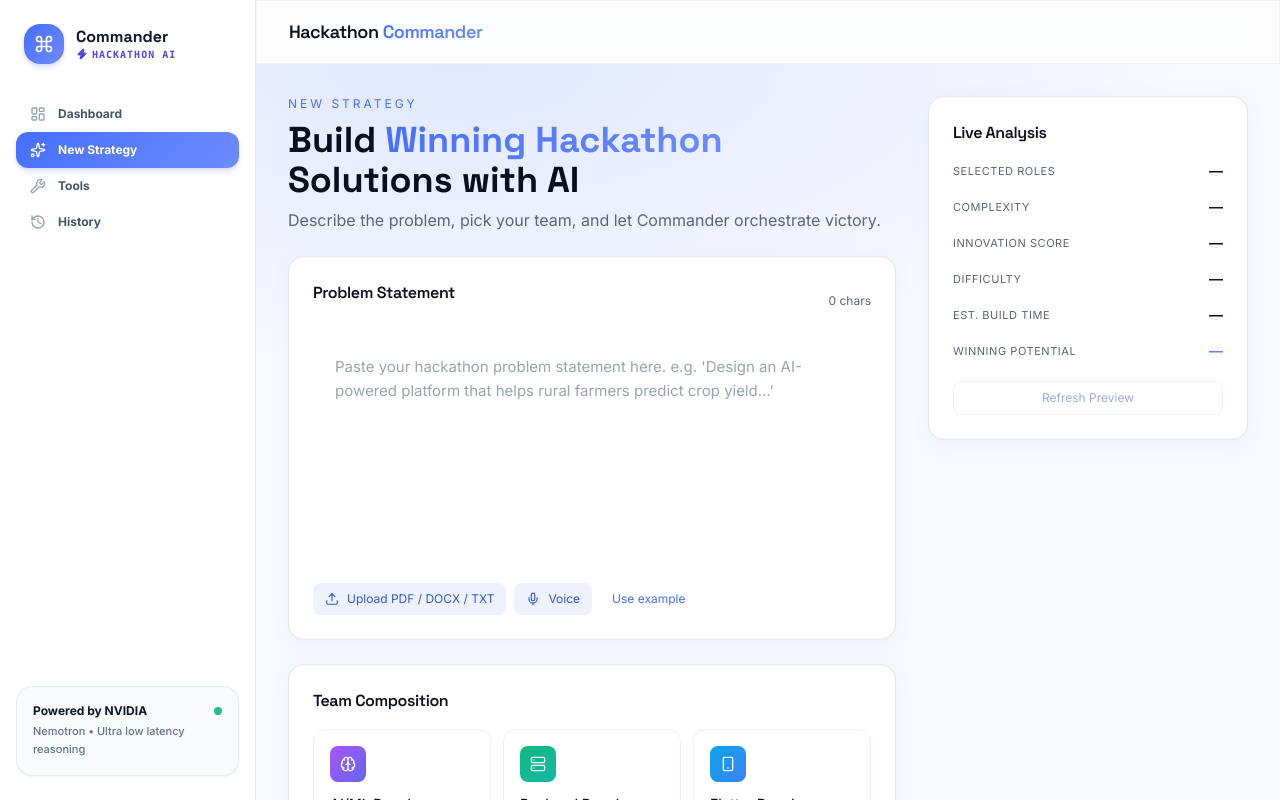
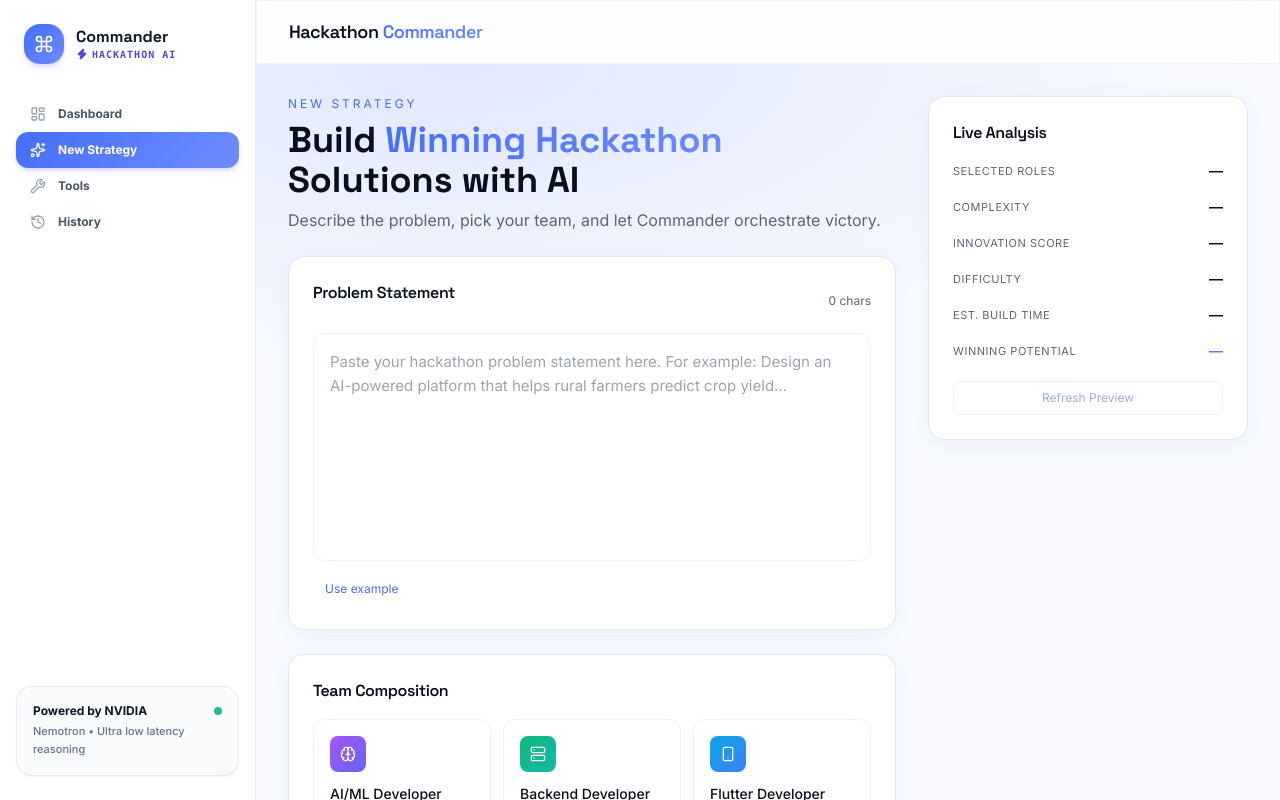
Before and after one commit to vishmay09/hackathon, a React app in the folder frontend/: page /new in a window 1280 px wide. Shown: the top 800 px of the page. Built offline with nearby package versions, Linux system fonts and the light colour scheme; the HTML template or start-up script is replaced by a standard one.

Commit message:
refactor: remove file upload functionality and clean up NewStrategy component

```diff
--- a/frontend/src/pages/NewStrategy.tsx
+++ b/frontend/src/pages/NewStrategy.tsx
@@ -4,11 +4,8 @@ import {
 } from "react";
 import { motion } from "framer-motion";
 import { useNavigate } from "react-router-dom";
-import { useDropzone } from "react-dropzone";
 import {
   Sparkles,
-  Upload,
-  Mic,
   X,
   Server,
   Smartphone,
@@ -24,11 +21,9 @@ import {
 } from "../components/ui/Card";
 import {
   generateStrategy,
-  uploadFile,
   previewStrategy,
 } from "../services/api";
 import { useHistory } from "../contexts/HistoryContext";
-import { createHistoryId } from "../lib/historyDb";
 import ThinkingModal from "../components/strategy/ThinkingModal";
 import clsx from "clsx";
 
@@ -100,72 +95,10 @@ export default function NewStrategy() {
   const [notes, setNotes] = useState("");
 
   const [loading, setLoading] = useState(false);
-  const [uploadingFile, setUploadingFile] =
-    useState(false);
   const [previewLoading, setPreviewLoading] =
     useState(false);
   const [preview, setPreview] =
     useState<PreviewData | null>(null);
-
-  /* ─────────────── File Upload ─────────────── */
-
-  const {
-    getRootProps,
-    getInputProps,
-    isDragActive,
-    open: openFilePicker,
-  } = useDropzone({
-    accept: {
-      "text/plain": [".txt"],
-      "application/pdf": [".pdf"],
-      "application/vnd.openxmlformats-officedocument.wordprocessingml.document":
-        [".docx"],
-    },
-    multiple: false,
-    noClick: true,
-    noKeyboard: true,
-
-    onDrop: async (acceptedFiles) => {
-      const file = acceptedFiles[0];
-
-      if (!file) return;
-
-      try {
-        setUploadingFile(true);
-
-        const text = await uploadFile(file);
-
-        setStatement((current) => {
-          const uploadedText = String(text).trim();
-
-          if (!uploadedText) {
-            return current;
-          }
-
-          return current
-            ? `${current}\n\n${uploadedText}`
-            : uploadedText;
-        });
-      } catch (error) {
-        console.error("File upload failed:", error);
-
-        const message =
-          error instanceof Error
-            ? error.message
-            : "Unknown upload error";
-
-        window.alert(`File upload failed: ${message}`);
-      } finally {
-        setUploadingFile(false);
-      }
-    },
-
-    onDropRejected: () => {
-      window.alert(
-        "Please upload a valid PDF, DOCX, or TXT file."
-      );
-    },
-  });
 
   /* ─────────────── Team Roles ─────────────── */
 
@@ -177,6 +110,8 @@ export default function NewStrategy() {
           )
         : [...currentRoles, role]
     );
+
+    setPreview(null);
   };
 
   const canGenerate =
@@ -213,7 +148,7 @@ export default function NewStrategy() {
     }
   };
 
-  /* ─────────────── Generate and Save ─────────────── */
+  /* ─────────────── Generate and Cloud Save ─────────────── */
 
   const handleGenerate = async () => {
     if (!canGenerate) return;
@@ -233,20 +168,19 @@ export default function NewStrategy() {
       };
 
       /*
-       * First generate the strategy from the backend.
+       * Generate the strategy from the FastAPI backend.
        */
       const strategy = await generateStrategy(request);
 
       /*
-       * Create a unique ID for the strategy.
+       * Generate an ID for the cloud history record.
        */
-      const id = createHistoryId();
+      const id = crypto.randomUUID();
 
       /*
-       * Save to IndexedDB through HistoryContext.
-       *
-       * Awaiting add() ensures the strategy is stored
-       * before navigating to the result page.
+       * Save through HistoryContext.
+       * HistoryContext should send this data to your
+       * cloud database through the backend.
        */
       await add({
         id,
@@ -259,12 +193,12 @@ export default function NewStrategy() {
       });
 
       /*
-       * Only navigate after IndexedDB saving succeeds.
+       * Open the result only after cloud saving succeeds.
        */
       navigate(`/result/${id}`);
     } catch (error) {
       console.error(
-        "Strategy generation or saving failed:",
+        "Strategy generation or cloud saving failed:",
         error
       );
 
@@ -274,62 +208,28 @@ export default function NewStrategy() {
           : "Unknown error";
 
       window.alert(
-        `Generation or saving failed: ${message}`
+        `Generation or cloud saving failed: ${message}`
       );
     } finally {
       setLoading(false);
     }
   };
 
-  /* ─────────────── Voice Input ─────────────── */
+  /* ─────────────── Clear Statement ─────────────── */
 
-  const voiceInput = () => {
-    const SpeechRecognition =
-      (window as any).SpeechRecognition ||
-      (window as any).webkitSpeechRecognition;
+  const clearStatement = () => {
+    setStatement("");
+    setPreview(null);
+  };
 
-    if (!SpeechRecognition) {
-      window.alert(
-        "Voice input is not supported in this browser."
-      );
-      return;
-    }
+  /* ─────────────── Example Statement ─────────────── */
 
-    const recognition = new SpeechRecognition();
+  const useExample = () => {
+    setStatement(
+      "Design an AI-powered mental wellness companion for college students that reduces anxiety through personalized micro-interventions and connects users with peer support anonymously."
+    );
 
-    recognition.lang = "en-US";
-    recognition.continuous = false;
-    recognition.interimResults = false;
-
-    recognition.onresult = (event: any) => {
-      const transcript =
-        event.results?.[0]?.[0]?.transcript;
-
-      if (!transcript) return;
-
-      setStatement((current) =>
-        current.trim()
-          ? `${current.trim()} ${transcript}`
-          : transcript
-      );
-    };
-
-    recognition.onerror = (event: any) => {
-      console.error(
-        "Speech recognition failed:",
-        event
-      );
-
-      if (event.error !== "no-speech") {
-        window.alert(
-          `Voice input failed: ${
-            event.error || "Unknown error"
-          }`
-        );
-      }
-    };
-
-    recognition.start();
+    setPreview(null);
   };
 
   return (
@@ -372,77 +272,27 @@ export default function NewStrategy() {
               </div>
             </div>
 
-            <div
-              {...getRootProps()}
-              className={clsx(
-                "relative rounded-xl border-2 border-dashed transition p-1",
-                isDragActive
-                  ? "border-primary-500 bg-primary-50"
-                  : "border-transparent"
-              )}
-            >
-              <input {...getInputProps()} />
-
+            <div className="relative rounded-xl border border-primary-500/10 transition focus-within:border-primary-500/30 focus-within:ring-2 focus-within:ring-primary-500/10">
               <textarea
                 value={statement}
-                onChange={(event) =>
-                  setStatement(event.target.value)
-                }
+                onChange={(event) => {
+                  setStatement(event.target.value);
+                  setPreview(null);
+                }}
                 onBlur={() => {
                   void doPreview();
                 }}
-                placeholder="Paste your hackathon problem statement here. e.g. 'Design an AI-powered platform that helps rural farmers predict crop yield…'"
+                placeholder="Paste your hackathon problem statement here. For example: Design an AI-powered platform that helps rural farmers predict crop yield…"
                 className="w-full min-h-[220px] p-4 bg-transparent resize-none focus:outline-none text-[15px] leading-relaxed"
               />
-
-              {isDragActive && (
-                <div className="absolute inset-0 rounded-xl bg-primary-50/90 flex items-center justify-center pointer-events-none">
-                  <div className="text-center">
-                    <Upload className="w-8 h-8 text-primary-500 mx-auto" />
-
-                    <p className="mt-2 text-sm font-semibold text-primary-600">
-                      Drop your file here
-                    </p>
-
-                    <p className="text-xs text-primary-400 mt-1">
-                      PDF, DOCX, or TXT
-                    </p>
-                  </div>
-                </div>
-              )}
             </div>
 
             <div className="flex flex-wrap items-center gap-2 mt-3">
-              <button
-                type="button"
-                onClick={openFilePicker}
-                disabled={uploadingFile}
-                className="flex items-center gap-2 text-xs px-3 py-2 rounded-lg bg-primary-50 text-primary-600 hover:bg-primary-100 disabled:opacity-50 disabled:cursor-not-allowed"
-              >
-                <Upload className="w-3.5 h-3.5" />
-
-                {uploadingFile
-                  ? "Uploading..."
-                  : "Upload PDF / DOCX / TXT"}
-              </button>
-
-              <button
-                type="button"
-                onClick={voiceInput}
-                className="flex items-center gap-2 text-xs px-3 py-2 rounded-lg bg-primary-50 text-primary-600 hover:bg-primary-100"
-              >
-                <Mic className="w-3.5 h-3.5" />
-                Voice
-              </button>
-
               {statement && (
                 <button
                   type="button"
-                  onClick={() => {
-                    setStatement("");
-                    setPreview(null);
-                  }}
-                  className="flex items-center gap-2 text-xs px-3 py-2 rounded-lg text-ink-500 hover:bg-ink-100/50"
+                  onClick={clearStatement}
+                  className="flex items-center gap-2 text-xs px-3 py-2 rounded-lg text-ink-500 hover:bg-ink-100/50 transition-colors"
                 >
                   <X className="w-3.5 h-3.5" />
                   Clear
@@ -451,13 +301,8 @@ export default function NewStrategy() {
 
               <button
                 type="button"
-                onClick={() => {
-                  setStatement(
-                    "Design an AI-powered mental wellness companion for college students that reduces anxiety through personalized micro-interventions and connects users with peer support anonymously."
-                  );
-                  setPreview(null);
-                }}
-                className="text-xs px-3 py-2 rounded-lg text-primary-500 hover:underline"
+                onClick={useExample}
+                className="text-xs px-3 py-2 rounded-lg text-primary-500 hover:bg-primary-50 transition-colors"
               >
                 Use example
               </button>
--- a/frontend/src/pages/Result.tsx
+++ b/frontend/src/pages/Result.tsx
@@ -78,7 +78,7 @@ export default function Result() {
             </span>
           </div>
         </div>
-        <ExportMenu strategy={s} title={item.title} />
+
       </div>
 
       {/* Scores */}
```
